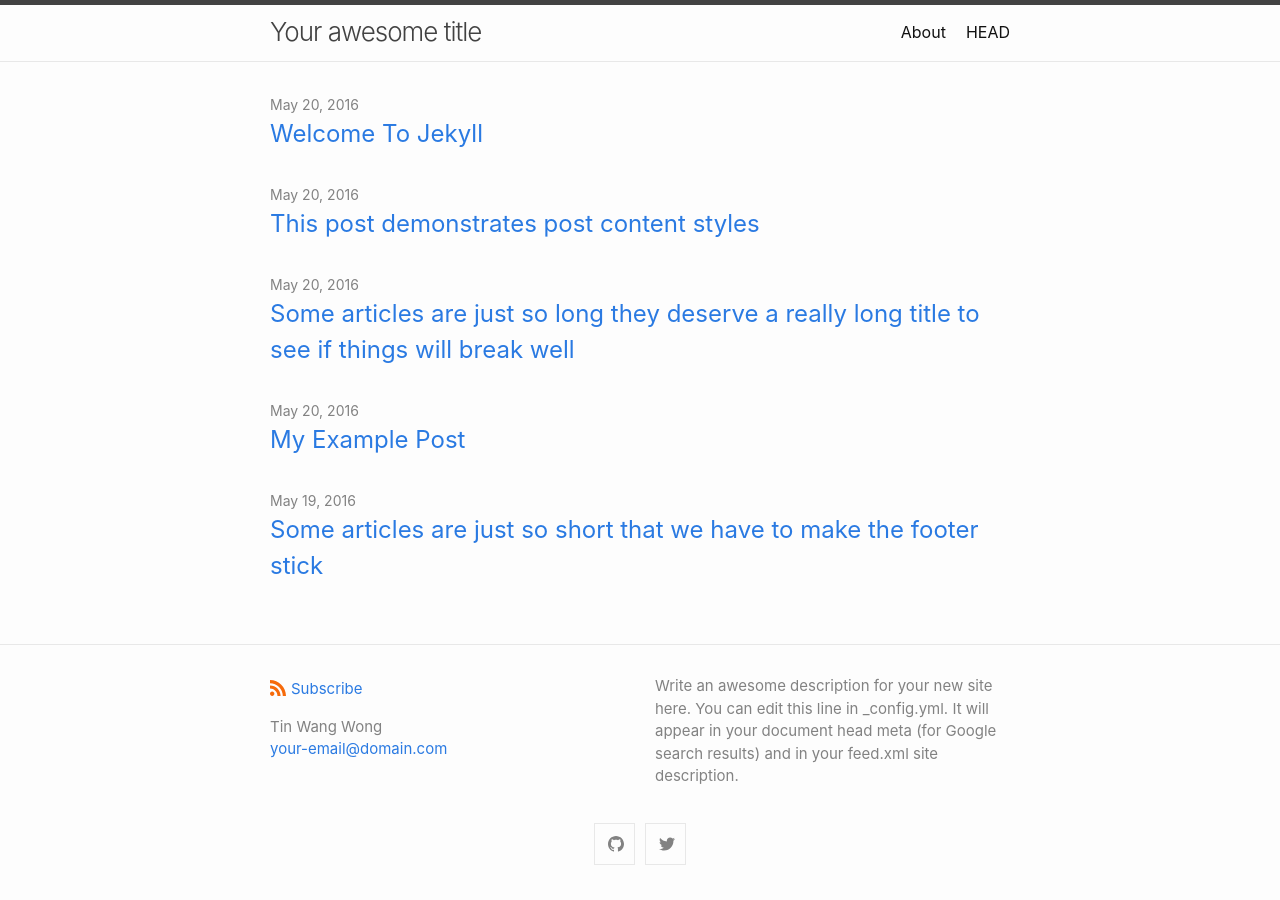
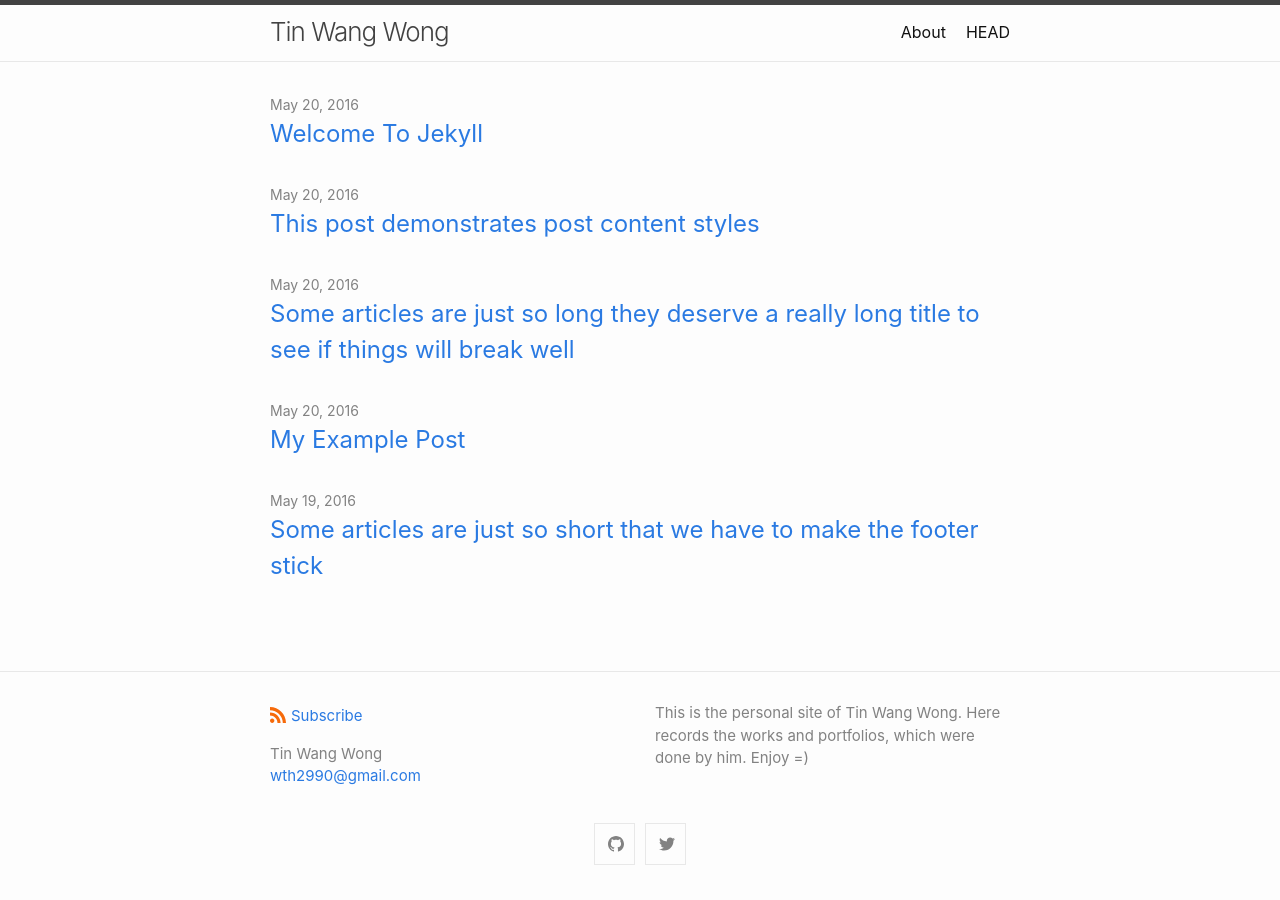
Before and after one commit to wth2990/wth2990.github.io, a Jekyll site: the page built from index.md, in a window 1280 px wide. Built offline with Jekyll 4.4.1, drawn with Linux system fonts in a browser that asks for light colours.

Commit message:
Update information in yml

```diff
--- a/_config.yml
+++ b/_config.yml
@@ -1,11 +1,10 @@
-title: Your awesome title
+title: Tin Wang Wong
 author:
   name: Tin Wang Wong
-  email: your-email@domain.com
+  email: wth2990@gmail.com
 description: > # this means to ignore newlines until "show_excerpts:"
-  Write an awesome description for your new site here. You can edit this
-  line in _config.yml. It will appear in your document head meta (for
-  Google search results) and in your feed.xml site description.
+  This is the personal site of Tin Wang Wong. Here records the works
+  and portfolios, which were done by him. Enjoy =)
 
 show_excerpts: false # set to true to show excerpts on the homepage
 
```
